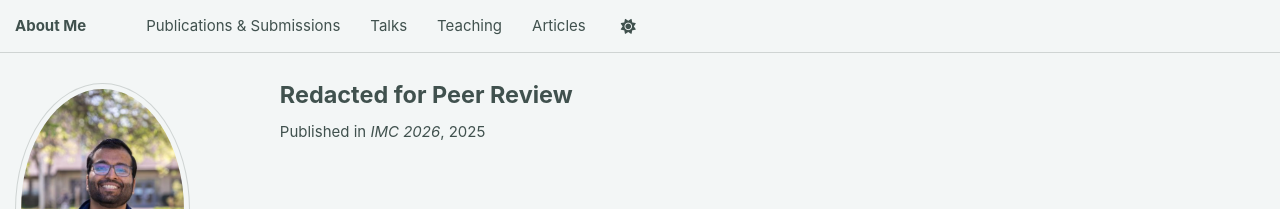
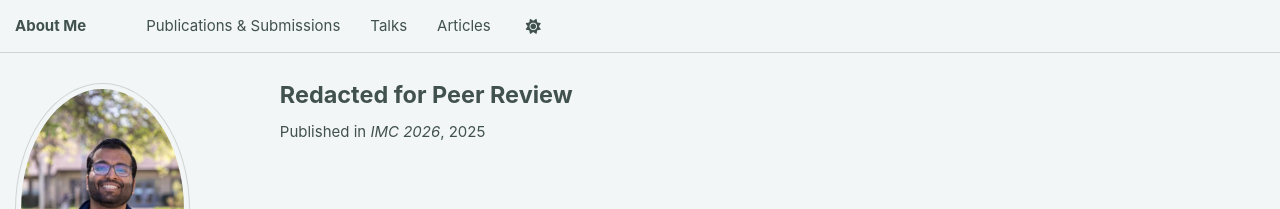
Before and after one commit to NishantAcharya/Nishant.github.io, a Jekyll site: the page built from _publications/2026-06-25-redacted.md, in a window 1280 px wide. Shown: the top 209 px of the page. Built offline with Jekyll 4.4.1, drawn with Linux system fonts in a browser that asks for light colours; some web fonts are replaced; a script bundle is joined from its source files by our own code; library files that are not in the unit come from our copies.

Commit message:
Error Fixes

```diff
--- a/_config.yml
+++ b/_config.yml
@@ -218,9 +218,9 @@
 
 # These settings control the types of collections used by the template
 collections:
-  # teaching:
-  #   output: true
-  #   permalink: /:collection/:path/
+  teaching:
+    output: true
+    permalink: /:collection/:path/
   publications:
     output: true
     permalink: /:collection/:path/
--- a/_data/navigation.yml
+++ b/_data/navigation.yml
@@ -14,8 +14,8 @@
   - title: "Talks"
     url: /talks/
 
-  - title: "Teaching"
-    url: /teaching/
+  # - title: "Teaching"
+  #   url: /teaching/
 
   # - title: "Portfolio"
   #   url: /portfolio/
--- a/_publications/2026-06-25-redacted.md
+++ b/_publications/2026-06-25-redacted.md
@@ -1,7 +1,7 @@
 ---
 title: "Redacted for Peer Review"
 collection: publications
-category: Submissions
+category: submissions
 permalink: /publication/Quantifying_the_Impact_of_IXP
 excerpt: 'Submitted to IMC 2026'
 date: 2025-10-27
```
Also changed, not shown: _publications/2025-10-27-QuantifyIXP.md (+1 -1 lines).
